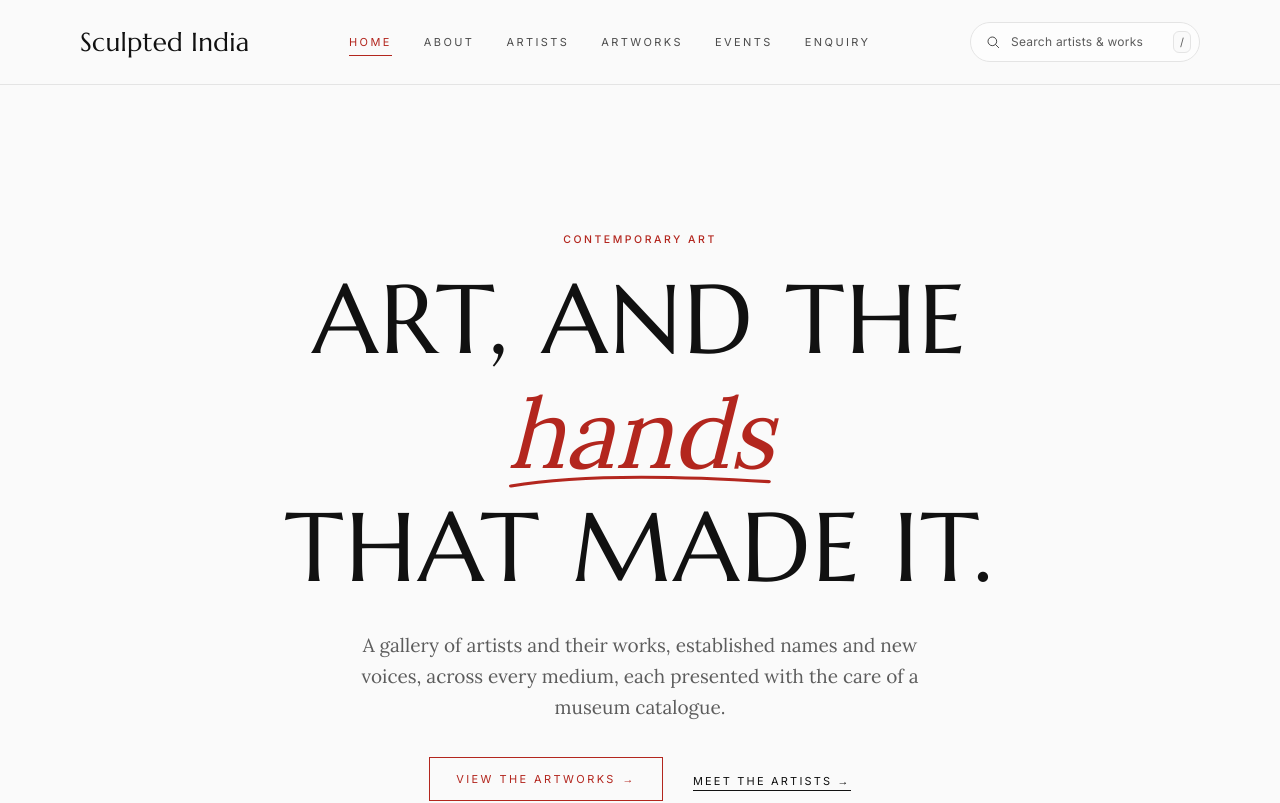
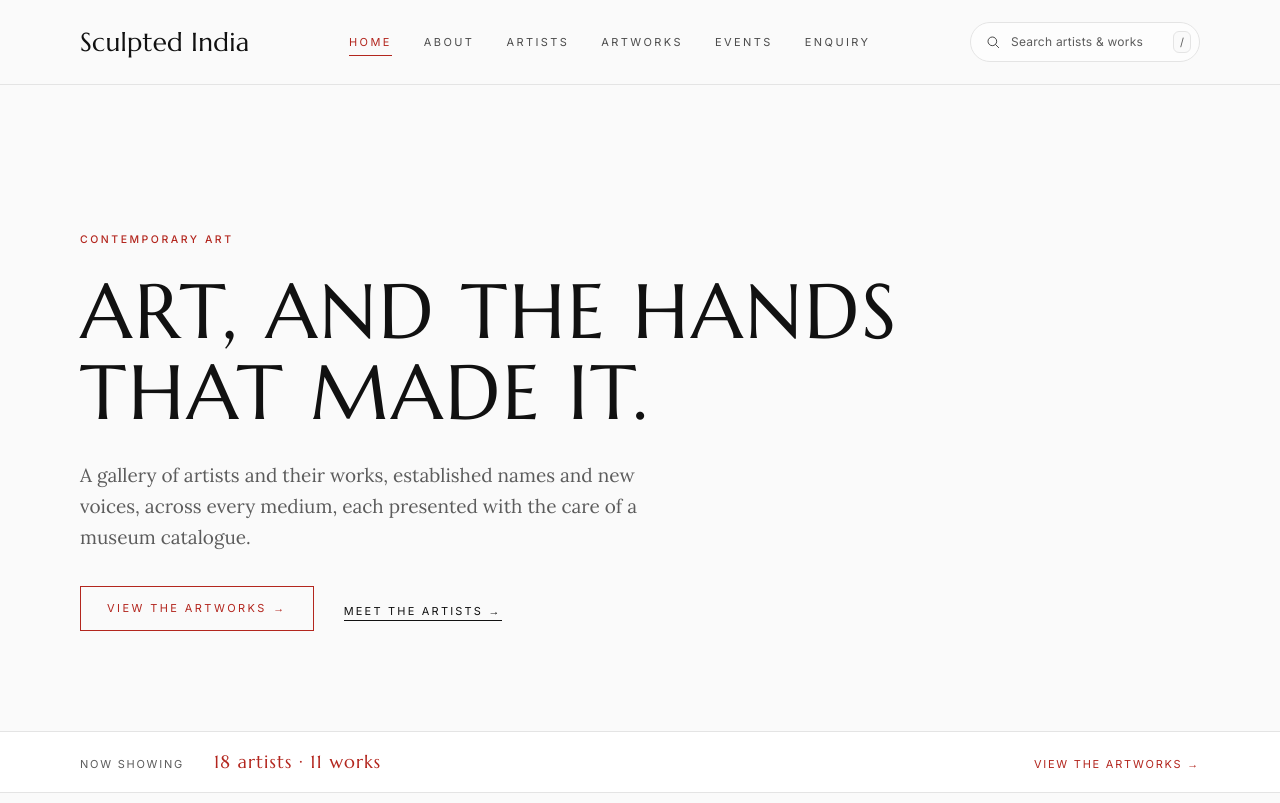
Before and after one commit to amit-gigawave/dumbfound, a Next.js app: page / in a window 1280 px wide. Shown: the top 803 px of the page. Built offline with nearby package versions, Linux system fonts and the light colour scheme.

Commit message:
Revert "Home hero: centred line reveal with italic "hands""
This reverts commit 9cbd6879b55dfb7cfc69d31952a8339f089d9646.

```diff
--- a/app/page.tsx
+++ b/app/page.tsx
@@ -5,7 +5,6 @@ import ArtistTile from "@/components/gallery/ArtistTile";
 import ArtworkTile from "@/components/gallery/ArtworkTile";
 import SectionHeader from "@/components/gallery/SectionHeader";
 import Magnetic from "@/components/Magnetic";
-import HeroHeading from "@/components/HeroHeading";
 import Manifesto from "@/components/about/Manifesto";
 import PortraitFan from "@/components/gallery/PortraitFan";
 
@@ -31,25 +30,21 @@ export default function Home() {
 
   return (
     <main>
-      {/* Hero: words only, like a gallery's opening wall text. The headline
-          reveals itself line by line (HeroHeading); the rest fades in after. */}
+      {/* Hero: words only, like a gallery's opening wall text */}
       <section
-        className={`${wrap} pb-[clamp(56px,8vw,100px)] pt-[clamp(70px,11vw,140px)] text-center`}
+        data-reveal-stagger
+        className={`${wrap} pb-[clamp(56px,8vw,100px)] pt-[clamp(70px,11vw,140px)]`}
       >
-        <span className="label hero-fade inline-block">Contemporary art</span>
-        <HeroHeading />
-        <p
-          className="hero-fade font-text mx-auto mt-[34px] max-w-[52ch] text-[clamp(17px,1.6vw,19px)] leading-relaxed text-stone"
-          style={{ animationDelay: "750ms" }}
-        >
+        <span className="label">Contemporary art</span>
+        <h1 className="heading-caps mt-[22px] max-w-[15ch] text-[clamp(38px,6vw,80px)] leading-[1.06] tracking-[0.03em]">
+          Art, and the hands that made it.
+        </h1>
+        <p className="font-text mt-[26px] max-w-[52ch] text-[clamp(17px,1.6vw,19px)] leading-relaxed text-stone">
           A gallery of artists and their works, established names and new
           voices, across every medium, each presented with the care of a museum
           catalogue.
         </p>
-        <div
-          className="hero-fade mt-[34px] flex flex-wrap items-center justify-center gap-[30px]"
-          style={{ animationDelay: "900ms" }}
-        >
+        <div className="mt-[34px] flex flex-wrap items-center gap-[30px]">
           <Magnetic>
             <Link href="/artworks" className="btn">
               View the artworks <span className="nudge">→</span>
--- a/components/HeroHeading.tsx
+++ /dev/null
@@ -1,74 +0,0 @@
-/*
- * Home hero headline: the lines rise out of a mask one after another, then the
- * red italic "hands" draws its underline as they land. `.hero-fade` brings in
- * the label, intro and buttons after it (set `animationDelay` per element).
- *
- * Pure CSS, so the text is readable even without JavaScript. Reduced motion:
- * everything is shown at once with the underline already drawn. The keyframes
- * live here rather than in globals.css, next to the only markup that uses them.
- */
-
-const CSS = `
-@keyframes hero-rise { from { transform: translateY(140%); } to { transform: none; } }
-@keyframes hero-fade { from { opacity: 0; transform: translateY(10px); } to { opacity: 1; transform: none; } }
-@keyframes hero-draw { to { stroke-dashoffset: 0; } }
-/* Roomy mask: italic descenders and the underline stay inside it. */
-.hero-line { display: block; overflow: hidden; padding: .16em 0 .24em; margin: -.16em 0 -.24em; }
-.hero-line > span { display: block; animation: hero-rise 1.1s cubic-bezier(.2,.7,.1,1) both; }
-.hero-fade { animation: hero-fade .9s ease both; }
-.hero-underline { stroke-dasharray: 1; stroke-dashoffset: 1; animation: hero-draw 1.1s cubic-bezier(.6,0,.2,1) forwards; }
-@media (prefers-reduced-motion: reduce) {
-  .hero-line > span, .hero-fade { animation: none; }
-  .hero-underline { animation: none; stroke-dashoffset: 0; }
-}
-`;
-
-/** Delay before each line rises, and before the underline draws, in ms. */
-const LINE_DELAYS = [150, 290, 430];
-const UNDERLINE_DELAY = 1050;
-
-export default function HeroHeading() {
-  const line = (i: number, children: React.ReactNode) => (
-    <span className="hero-line" aria-hidden>
-      <span style={{ animationDelay: `${LINE_DELAYS[i]}ms` }}>{children}</span>
-    </span>
-  );
-
-  return (
-    <>
-      <style>{CSS}</style>
-      <h1
-        aria-label="Art, and the hands that made it."
-        className="heading-caps mt-[22px] text-center text-[clamp(44px,7.6vw,108px)] leading-[1] tracking-[0.02em]"
-      >
-        {/* Centred and balanced: "hands" alone on the middle line is the focal
-            point, with the long last line as a base. */}
-        {line(0, "Art, and the")}
-        {line(
-          1,
-          <span className="relative inline-block font-text normal-case italic tracking-[-0.01em] text-accent">
-            hands
-            <svg
-              viewBox="0 0 200 20"
-              preserveAspectRatio="none"
-              aria-hidden
-              className="absolute -bottom-[0.12em] left-0 h-[0.22em] w-full"
-            >
-              <path
-                d="M3 14 C 50 4, 120 4, 197 10"
-                fill="none"
-                stroke="currentColor"
-                strokeWidth="3"
-                strokeLinecap="round"
-                pathLength={1}
-                className="hero-underline"
-                style={{ animationDelay: `${UNDERLINE_DELAY}ms` }}
-              />
-            </svg>
-          </span>,
-        )}
-        {line(2, "that made it.")}
-      </h1>
-    </>
-  );
-}
```
